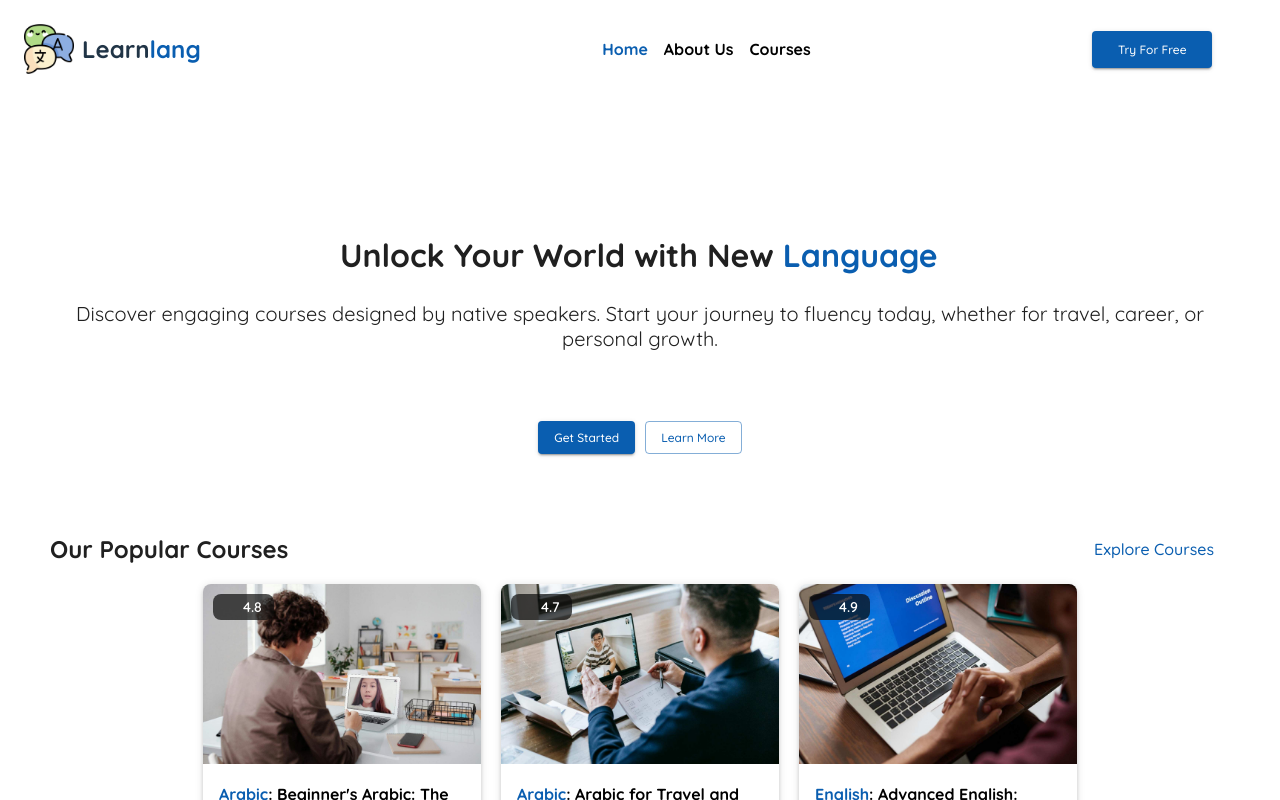
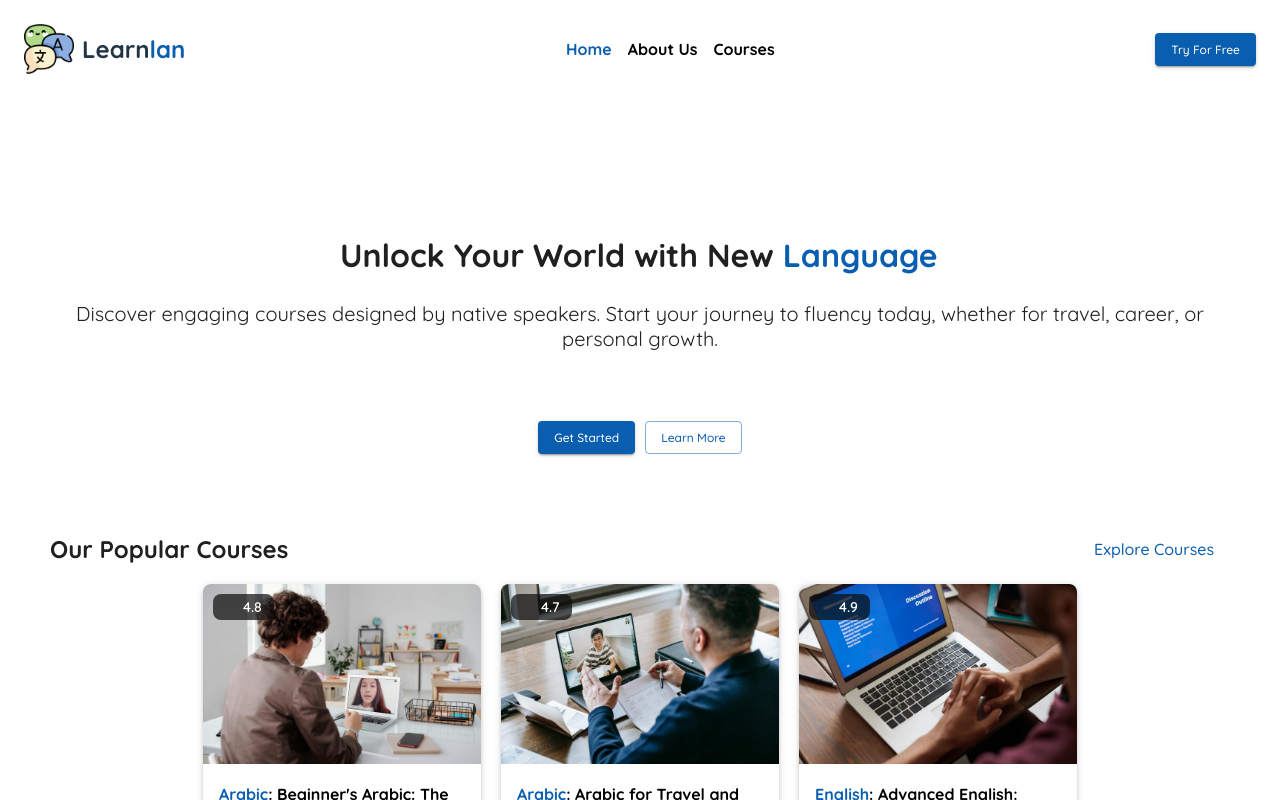
Before and after one commit to GehadAdel127/LearnLan-website, a React (Vite) app: page / in a window 1280 px wide. Shown: the top 800 px of the page. Built offline with nearby package versions, Linux system fonts and the light colour scheme; some icons are missing.

Commit message:
Update Header.jsx

```diff
--- a/src/components/Header.jsx
+++ b/src/components/Header.jsx
@@ -1,7 +1,8 @@
-// images import
+// src/components/Header.jsx
+
 import logo from "../assets/images/logo.png";
 
-// react router + react
+// react + router
 import { useTheme } from "@emotion/react";
 import { useCallback, useState } from "react";
 import { Link, useNavigate } from "react-router-dom";
@@ -10,8 +11,11 @@ import { Link, useNavigate } from "react-router-dom";
 import { useAuth } from "../Context/AuthContext";
 
 // MUI
+import AccountCircleOutlinedIcon from "@mui/icons-material/AccountCircleOutlined";
 import CloseIcon from "@mui/icons-material/Close";
+import LogoutOutlinedIcon from "@mui/icons-material/LogoutOutlined";
 import MenuIcon from "@mui/icons-material/Menu";
+import ShoppingCartOutlinedIcon from "@mui/icons-material/ShoppingCartOutlined";
 import {
     Avatar,
     Box,
@@ -27,7 +31,7 @@ import {
     useMediaQuery,
 } from "@mui/material";
 
-// animation wrapper
+// animation
 import AnimatedSection from "./AnimatedSection";
 
 const Header = () => {
@@ -40,23 +44,13 @@ const Header = () => {
 
     // --- Handlers ---
     const handleMobileMenuToggle = () => setMobileOpen(!mobileOpen);
-
-    const handleMenuOpen = useCallback((event) => {
-        setAnchorEl(event.currentTarget);
-    }, []);
-
-    const handleMenuClose = useCallback(() => {
-        setAnchorEl(null);
-    }, []);
+    const handleMenuOpen = useCallback((e) => setAnchorEl(e.currentTarget), []);
+    const handleMenuClose = useCallback(() => setAnchorEl(null), []);
 
     const handleLogout = (e) => {
         e.preventDefault();
-        try {
         logout();
         navigate("/login");
-        } catch (error) {
-            console.error(error.message);
-        }
     };
 
     // --- Helpers ---
@@ -69,9 +63,7 @@ const Header = () => {
                 ? theme.palette.primary.main
                 : theme.palette.text.primary,
         transition: "color 0.3s ease-in-out",
-        "&:hover": {
-            color: theme.palette.primary.main,
-        },
+        "&:hover": { color: theme.palette.primary.main },
     });
 
     // --- Drawer for Mobile ---
@@ -143,14 +135,14 @@ const Header = () => {
                             { to: "/cart", label: "Cart" },
                         ]
                         : []),
-                ].map((link, index) => (
+                ].map((link, i) => (
                     <AnimatedSection
                         key={link.to}
                         animationClass="fadeInLeft"
-                        delay={`${index * 0.15}s`}
+                        delay={`${i * 0.15}s`}
                     >
                         <ListItem
-                            component={Link}  // <-- use component instead of `button`
+                            component={Link}
                             to={link.to}
                             onClick={handleMobileMenuToggle}
                             sx={{ cursor: "pointer" }}
@@ -173,7 +165,7 @@ const Header = () => {
                                 handleLogout(e);
                                 handleMobileMenuToggle();
                             }}
-                            sx={{ cursor: "pointer" }} // clickable style
+                            sx={{ cursor: "pointer" }}
                         >
                             <ListItemText
                                 primary="Logout"
@@ -190,7 +182,6 @@ const Header = () => {
                     </AnimatedSection>
                 )}
             </List>
-
         </Box>
     );
 
@@ -211,16 +202,13 @@ const Header = () => {
             {/* Logo */}
             <Link to="/" style={{ textDecoration: "none" }}>
                 <Stack direction="row" alignItems="center" spacing={1}>
-                    <img src={logo} alt="logo" style={{ width: "50px" }} loading="lazy" />
+                    <img src={logo} alt="logo" style={{ width: "50px" }} />
                     <h2 style={{ fontFamily: "arial", color: "#213547" }}>
                         Learn
                         <span
-                            style={{
-                                fontFamily: "Quicksand",
-                                color: theme.palette.primary.main,
-                            }}
+                            style={{ fontFamily: "Quicksand", color: theme.palette.primary.main }}
                         >
-                            lang
+                            lan
                         </span>
                     </h2>
                 </Stack>
@@ -228,60 +216,26 @@ const Header = () => {
 
             {/* Nav Links */}
             {!isMobile && (
-                <Stack
-                    direction="row"
-                    spacing={2}
-                    width="75%"
-                    display="flex"
-                    justifyContent="center"
-                    alignItems="center"
-                >
-                    <Link to="/" style={getLinkSx("/")}>
-                        Home
-                    </Link>
-                    <Link to="/aboutus" style={getLinkSx("/aboutus")}>
-                        About Us
-                    </Link>
-                    <Link to="/courses" style={getLinkSx("/courses")}>
-                        Courses
-                    </Link>
+                <Stack direction="row" spacing={2} justifyContent="center" flex={1}>
+                    <Link to="/" style={getLinkSx("/")}>Home</Link>
+                    <Link to="/aboutus" style={getLinkSx("/aboutus")}>About Us</Link>
+                    <Link to="/courses" style={getLinkSx("/courses")}>Courses</Link>
                 </Stack>
             )}
 
             {/* Auth Controls */}
-            <Stack
-                direction="row"
-                spacing={1}
-                display="flex"
-                justifyContent="end"
-                alignItems="center"
-                sx={{ width: isMobile ? "100%" : "" }}
-            >
+            <Stack direction="row" spacing={1} alignItems="center">
                 {isMobile ? (
-                    <IconButton
-                        onClick={handleMobileMenuToggle}
-                        color="inherit"
-                        aria-label="open drawer"
-                        edge="end"
-                    >
+                    <IconButton onClick={handleMobileMenuToggle}>
                         <MenuIcon sx={{ color: theme.palette.text.primary }} />
                     </IconButton>
-                ) : (
-                    <>
-                        {user ? (
+                ) : user ? (
                     <>
                         <div style={{ textAlign: "right", marginRight: 8 }}>
                             <div style={{ fontSize: 14, fontWeight: 700 }}>{user.name}</div>
                             <div style={{ fontSize: 12, color: "#666" }}>{user.email}</div>
                         </div>
-                                <IconButton
-                                    onClick={handleMenuOpen}
-                                    style={{
-                                        outline: "none",
-                                        padding: "0px",
-                                        marginLeft: "0px",
-                                    }}
-                                >
+                        <IconButton onClick={handleMenuOpen}>
                             <Avatar
                                 src={user.profileImage || "/broken-image.jpg"}
                                 alt={user.name}
@@ -298,26 +252,14 @@ const Header = () => {
                     </>
                 ) : (
                     <Link to="/login">
-                                <Button
-                                    variant="contained"
-                                    sx={{
-                                        px: 2,
-                                        py: 1,
-                                        color: theme.palette.background.paper,
-                                        fontSize: "12px",
-                                        textTransform: "capitalize",
-                                        minWidth: "120px",
-                                    }}
-                                >
+                        <Button variant="contained" sx={{ textTransform: "capitalize" }}>
                             Try for free
                         </Button>
                     </Link>
                 )}
-                    </>
-                )}
             </Stack>
 
-            {/* User Dropdown Menu */}
+            {/* User Dropdown Menu with icons */}
             {user && (
                 <Menu
                     anchorEl={anchorEl}
@@ -325,8 +267,7 @@ const Header = () => {
                     onClose={handleMenuClose}
                     anchorOrigin={{ vertical: "bottom", horizontal: "right" }}
                     transformOrigin={{ vertical: "top", horizontal: "right" }}
-                    PaperProps={{ elevation: 3, sx: { minWidth: 150 } }}
-                    disableScrollLock
+                    PaperProps={{ elevation: 3, sx: { minWidth: 160 } }}
                 >
                     <MenuItem
                         onClick={() => {
@@ -334,6 +275,7 @@ const Header = () => {
                             handleMenuClose();
                         }}
                     >
+                        <AccountCircleOutlinedIcon sx={{ mr: 1 }} />
                         Profile
                     </MenuItem>
                     <MenuItem
@@ -342,6 +284,7 @@ const Header = () => {
                             handleMenuClose();
                         }}
                     >
+                        <ShoppingCartOutlinedIcon sx={{ mr: 1 }} />
                         Cart
                     </MenuItem>
                     <MenuItem
@@ -350,32 +293,25 @@ const Header = () => {
                             handleMenuClose();
                         }}
                     >
+                        <LogoutOutlinedIcon sx={{ mr: 1 }} />
                         Logout
                     </MenuItem>
                 </Menu>
             )}
 
             {/* Mobile Drawer */}
-            <nav>
             <Drawer
-                    variant="temporary"
                 anchor="right"
                 open={mobileOpen}
                 onClose={handleMobileMenuToggle}
                 ModalProps={{ keepMounted: true }}
                 sx={{
                     display: { xs: "block", md: "none" },
-                        "& .MuiDrawer-paper": {
-                            boxSizing: "border-box",
-                            width: 250,
-                            borderTopLeftRadius: theme.spacing(1),
-                            borderBottomLeftRadius: theme.spacing(1),
-                        },
+                    "& .MuiDrawer-paper": { width: 250, borderRadius: 1 },
                 }}
             >
                 {drawer}
             </Drawer>
-            </nav>
         </Box>
     );
 };
```
Lines whose indentation alone changed are shown as unchanged.
